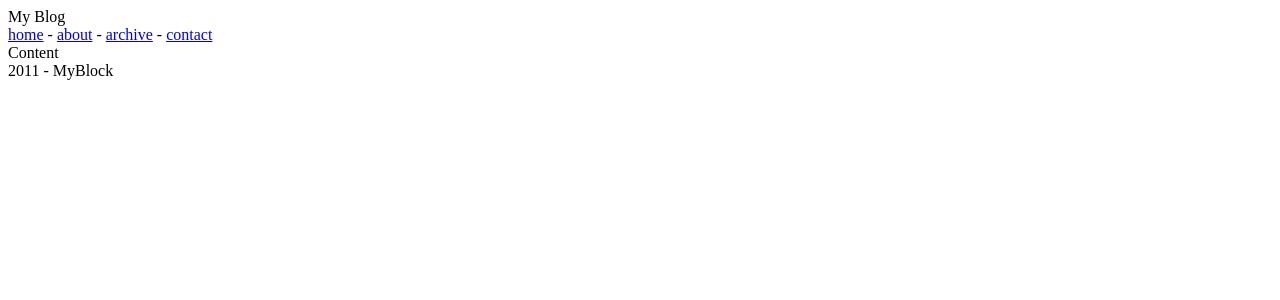
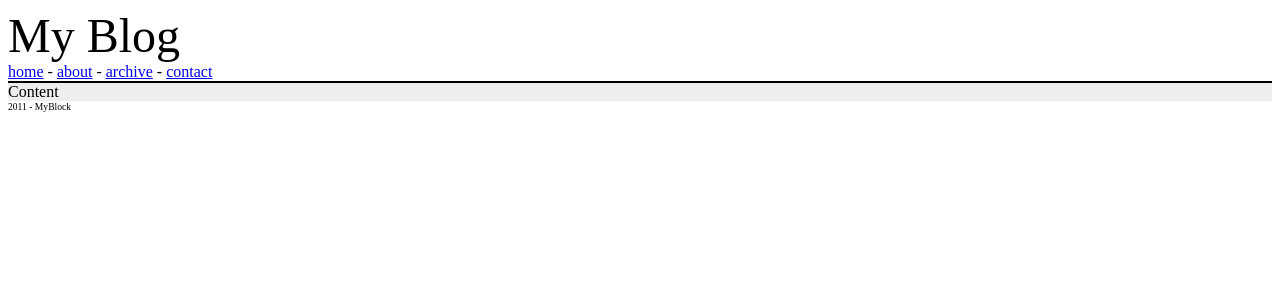
Before and after one commit to Assuliya/blog, a Django app: page /about/ in a window 1280 px wide. Shown: the top 300 px of the page. Run offline with Django 3.2, Linux system fonts and the light colour scheme; parts of the project's set-up code (start-up, migrations or seed data) failed here and were passed over.

Commit message:
basic css

```diff
--- /dev/null
+++ b/apps/blog_net/static/blog_net/css/main.css
@@ -0,0 +1,15 @@
+#top{
+  font-size: 3em;
+}
+
+#navi{
+  border-bottom: 2px solid #000
+}
+
+#content{
+  background-color: #eee;
+}
+
+#footer{
+  font-size: 0.6em;
+}
--- a/apps/blog_net/templates/blog_net/base.html
+++ b/apps/blog_net/templates/blog_net/base.html
@@ -4,7 +4,7 @@
     <meta charset="utf-8">
     <title>{% block title %}{% endblock %}</title>
     {% block js %}{% endblock %}
-    {% block css %}{% endblock %}
+    {% block css %}{% load static %}<link rel="stylesheet" href="{% static 'blog_net/css/main.css'%}">{% endblock %}
 </head>
 <body>
   <div id="top">My Blog</div>
```
